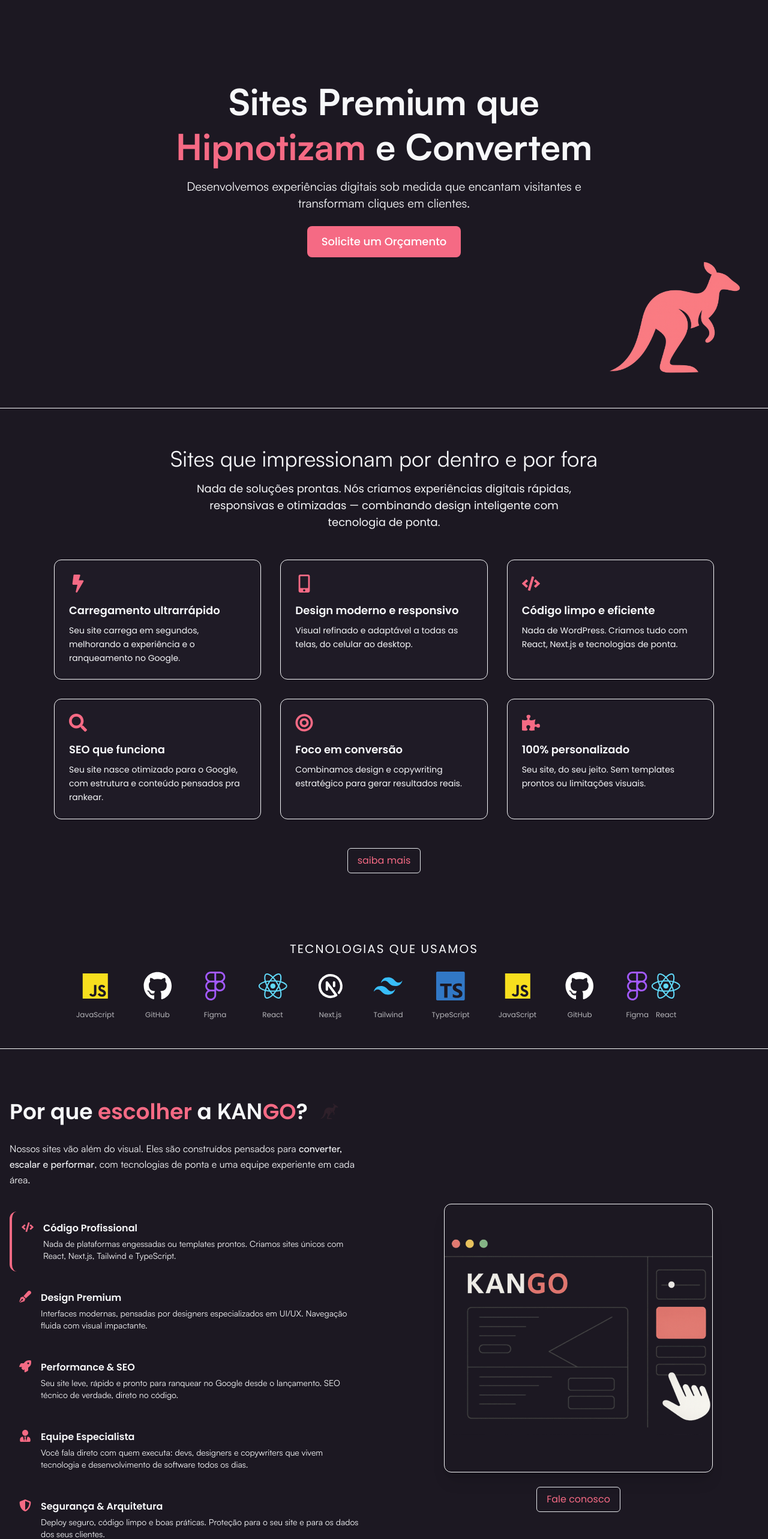
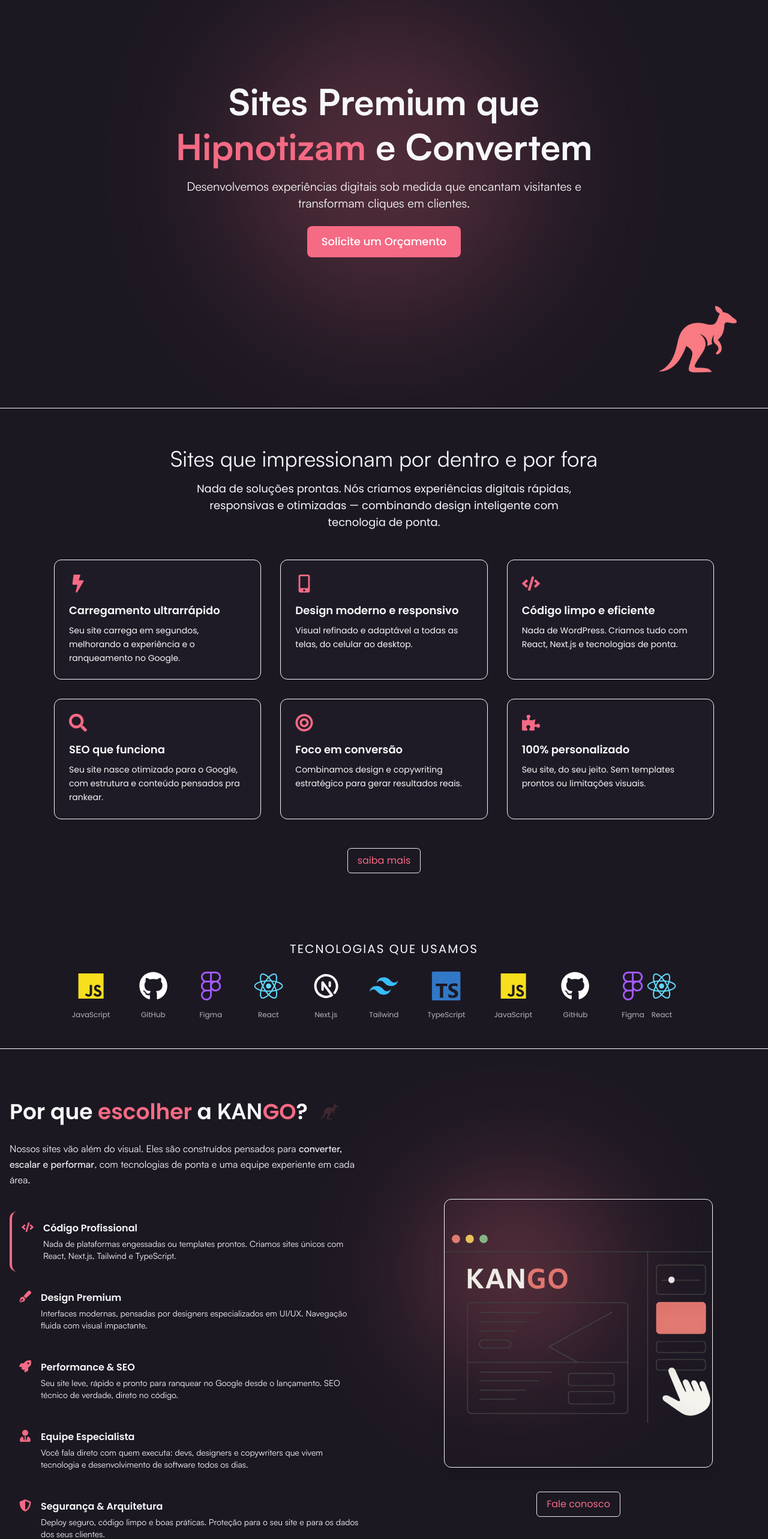
Before and after one commit to Kango-Studio/kango-studio, a Next.js app: page / in a window 1280 px wide. Shown: the part 120-2686 px from the top of the page at 60% size. Built offline with nearby package versions, Linux system fonts and the light colour scheme.

Commit message:
melhoria no layout

```diff
--- /dev/null
+++ b/app/components/Footer.tsx
@@ -0,0 +1,110 @@
+"use client";
+
+import Link from "next/link";
+import { motion } from "framer-motion";
+import { FaInstagram, FaLinkedin, FaWhatsapp } from "react-icons/fa6";
+
+export default function Footer() {
+  return (
+    // <footer className="bg-background border-t border-border text-light relative">
+    <footer className="bg-gradient-to-tr from-primary via-[#1C1822] to-[#1C1822] border-t border-border text-light relative">
+
+      {/* Gradiente no topo */}
+      <motion.div
+        initial={{ opacity: 0 }}
+        whileInView={{ opacity: 1 }}
+        transition={{ duration: 0.8 }}
+        className="h-1 w-full bg-gradient-to-r from-primary/50 via-transparent to-primary/50"
+      />
+
+      <motion.div
+        initial={{ opacity: 0, y: 20 }}
+        whileInView={{ opacity: 1, y: 0 }}
+        transition={{ duration: 0.8 }}
+        viewport={{ once: true }}
+        className="max-w-7xl mx-auto px-6 py-16 grid grid-cols-1 md:grid-cols-3 gap-12"
+      >
+        {/* Logo e descrição */}
+        <div>
+          <Link href="/" className="text-2xl tracking-widest">
+            <span className="text-light font-satoshi">KAN</span>
+            <span className="font-bold font-poppins text-primary">GO</span>
+          </Link>
+          <p className="text-sm text-text-gray mt-4 leading-relaxed max-w-sm">
+            Sites com código puro, design estratégico e foco em conversão. Do layout ao funil, tudo pensado para entregar resultado.
+          </p>
+        </div>
+
+        {/* Navegação */}
+        <div className="flex flex-col gap-2 text-sm font-poppins">
+          <span className="text-light font-semibold mb-2 uppercase tracking-wide">
+            Navegação
+          </span>
+          {["/", "/sobre", "/servicos", "/portfolio", "/contato"].map((link, i) => (
+            <motion.div
+              key={link}
+              initial={{ opacity: 0, y: 10 }}
+              whileInView={{ opacity: 1, y: 0 }}
+              transition={{ delay: i * 0.05 }}
+              viewport={{ once: true }}
+            >
+              <Link href={link} className="hover:text-primary transition capitalize">
+                {link === "/" ? "Home" : link.replace("/", "")}
+              </Link>
+            </motion.div>
+          ))}
+        </div>
+
+        {/* Redes sociais */}
+        <motion.div
+          initial={{ opacity: 0, y: 20 }}
+          whileInView={{ opacity: 1, y: 0 }}
+          transition={{ delay: 0.2 }}
+          viewport={{ once: true }}
+          className="flex flex-col gap-4"
+        >
+          <span className="text-light font-semibold mb-2 uppercase tracking-wide">
+            Fale com a gente
+          </span>
+          <div className="flex gap-4 text-xl">
+            <a
+              href="https://wa.me/5551999381964"
+              target="_blank"
+              rel="noopener noreferrer"
+              className="hover:text-primary transition"
+            >
+              <FaWhatsapp />
+            </a>
+            <a
+              href="https://instagram.com/kangostudio"
+              target="_blank"
+              rel="noopener noreferrer"
+              className="hover:text-primary transition"
+            >
+              <FaInstagram />
+            </a>
+            <a
+              href="https://linkedin.com/in/mateus23"
+              target="_blank"
+              rel="noopener noreferrer"
+              className="hover:text-primary transition"
+            >
+              <FaLinkedin />
+            </a>
+          </div>
+        </motion.div>
+      </motion.div>
+
+      {/* Créditos finais */}
+      <motion.div
+        initial={{ opacity: 0 }}
+        whileInView={{ opacity: 1 }}
+        transition={{ delay: 0.3, duration: 0.8 }}
+        viewport={{ once: true }}
+        className="border-t border-border py-6 text-center text-sm text-text-gray"
+      >
+        © {new Date().getFullYear()} KANGO Studio. Feito com ♥ em React, por devs de verdade.
+      </motion.div>
+    </footer>
+  );
+}
--- a/app/components/Hero.tsx
+++ b/app/components/Hero.tsx
@@ -5,17 +5,26 @@
 
 export default function Hero() {
   return (
-    <section className="relative h-screen flex flex-col justify-center items-center bg-background text-light px-6">
+    <section className="relative h-screen flex flex-col justify-center items-center bg-background text-light px-6 overflow-hidden">
+      {/* Glow em volta do título */}
+      <motion.div
+        initial={{ opacity: 0 }}
+        animate={{ opacity: 0.25 }}
+        transition={{ duration: 1.2 }}
+        className="absolute w-[400px] h-[400px] md:w-[500px] md:h-[500px] rounded-full bg-primary blur-[120px] z-0"
+      />
+
       {/* Título e Subtítulo */}
-      <div className="text-center max-w-3xl">
+      <div className="text-center max-w-3xl z-10">
         <motion.h1
           initial={{ opacity: 0, y: 20 }}
           animate={{ opacity: 1, y: 0 }}
           transition={{ duration: 0.6 }}
-          className="text-5xl md:text-6xl font-satoshi font-bold leading-tight"
+          className="text-5xl md:text-6xl font-satoshi font-bold leading-tight relative"
         >
           Sites Premium que <span className="text-primary">Hipnotizam</span> e Convertem
         </motion.h1>
+
         <motion.p
           initial={{ opacity: 0, y: 20 }}
           animate={{ opacity: 1, y: 0 }}
@@ -24,6 +33,7 @@
         >
           Desenvolvemos experiências digitais sob medida que encantam visitantes e transformam cliques em clientes.
         </motion.p>
+
         {/* Chamada para Ação */}
         <motion.a
           href="/contato"
@@ -36,14 +46,19 @@
         </motion.a>
       </div>
 
-      {/* Animação do Canguru */}
+      {/* Canguru no canto */}
       <motion.div
         initial={{ opacity: 0, y: 30 }}
         animate={{ opacity: 1, y: 0 }}
         transition={{ delay: 1.0, duration: 0.6 }}
-        className="absolute bottom-0 right-0 hidden md:block"
+        className="absolute bottom-6 right-6 hidden md:block z-10"
       >
-        <Image src="/kango-icon.png" alt="Kanguru da KANGO" width={300} height={300} />
+        <Image
+          src="/kango-icon.png"
+          alt="Kanguru da KANGO"
+          width={180}
+          height={180}
+        />
       </motion.div>
     </section>
   );
--- a/app/components/OurDifferentials.tsx
+++ b/app/components/OurDifferentials.tsx
@@ -134,14 +134,25 @@
           whileInView={{ opacity: 1, x: 0 }}
           transition={{ duration: 0.8 }}
           viewport={{ once: true }}
-          className="flex flex-col items-center gap-6 max-w-md mx-auto"
+          className="relative flex flex-col items-center gap-6 max-w-md mx-auto"
         >
-          <img
+          {/* Glow em volta */}
+          <div className="absolute -top-10 -left-10 w-[320px] h-[320px] bg-primary rounded-full blur-[100px] opacity-30 z-0" />
+
+          {/* Imagem com hover */}
+          <motion.img
             src={layoutHero.src}
             alt="Ilustração representativa do nosso diferencial"
-            className="rounded-xl shadow-xl w-full max-w-md border border-border"
+            className="relative z-10 rounded-xl shadow-xl w-full max-w-md border border-border will-change-transform transition-transform duration-300 hover:scale-105"
+            whileHover={{ scale: 1.05 }}
           />
-          <Button href="https://wa.me/5551999381964" variant="outline" className="w-fit">
+
+          {/* Botão */}
+          <Button
+            href="https://wa.me/5551999381964"
+            variant="outline"
+            className="w-fit z-10 mt-4"
+          >
             Fale conosco
           </Button>
         </motion.div>
--- /dev/null
+++ b/app/components/ui/ScrollToTop.tsx
@@ -0,0 +1,45 @@
+"use client";
+
+import { useEffect, useState } from "react";
+import { FaArrowUp } from "react-icons/fa";
+import { motion, AnimatePresence } from "framer-motion";
+
+export default function ScrollToTop() {
+  const [visible, setVisible] = useState(false);
+
+  useEffect(() => {
+    const toggleVisibility = () => {
+      if (window.scrollY > 300) {
+        setVisible(true);
+      } else {
+        setVisible(false);
+      }
+    };
+
+    window.addEventListener("scroll", toggleVisibility);
+    return () => window.removeEventListener("scroll", toggleVisibility);
+  }, []);
+
+  const scrollToTop = () => {
+    window.scrollTo({ top: 0, behavior: "smooth" });
+  };
+
+  return (
+    <AnimatePresence>
+      {visible && (
+        <motion.button
+          key="scroll-button"
+          onClick={scrollToTop}
+          initial={{ opacity: 0, y: 40 }}
+          animate={{ opacity: 1, y: 0 }}
+          exit={{ opacity: 0, y: 40 }}
+          transition={{ duration: 0.3 }}
+          className="fixed bottom-6 right-6 z-50 p-3 rounded-full shadow-lg bg-gradient-to-br from-primary to-pink-500 text-white text-xl hover:brightness-110 hover:scale-105 transition"
+          aria-label="Voltar ao topo"
+        >
+          <FaArrowUp />
+        </motion.button>
+      )}
+    </AnimatePresence>
+  );
+}
--- a/app/page.tsx
+++ b/app/page.tsx
@@ -1,10 +1,12 @@
 import ComparisonSection from "./Components/ComparisonSection";
+import Footer from "./Components/Footer";
 import Hero from "./Components/Hero";
 import Nav from "./Components/Nav";
 import OurDifferentials from "./Components/OurDifferentials";
 import ServicesSection from "./Components/ServicesSection";
 import TeamSection from "./Components/TeamSection";
 import TechCarousel from "./Components/TechCarousel";
+import ScrollToTop from "./Components/ui/ScrollToTop";
 
 export default function Home() {
   return (
@@ -16,10 +18,8 @@
       <OurDifferentials />
       <TeamSection />
       <ComparisonSection />
-      {/* <div className="grid grid-rows-[20px_1fr_20px] items-center justify-items-center min-h-screen p-8 pb-20 gap-16 sm:p-20 font-[family-name:var(--font-geist-sans)]">
-        <h1 className="text-4xl font-light font-satoshi">Kan<span className="font-bold font-poppins">go</span> Studio</h1>
-        <Hero />
-      </div> */}
+      <Footer />
+      <ScrollToTop />
     </>
   );
 }
```
